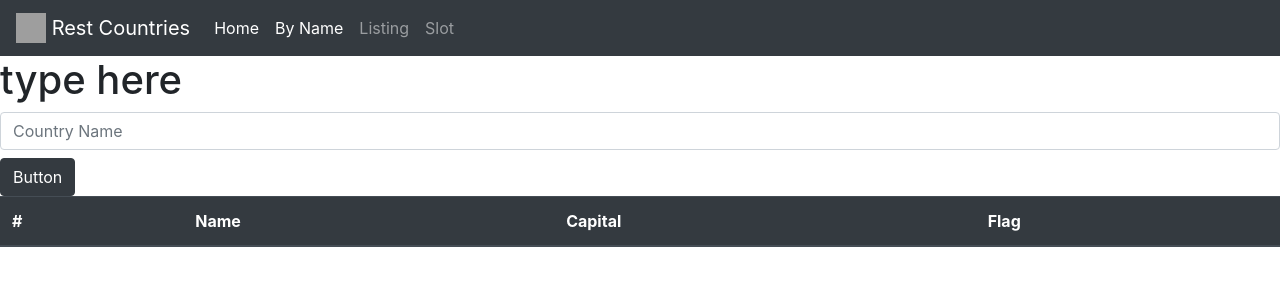
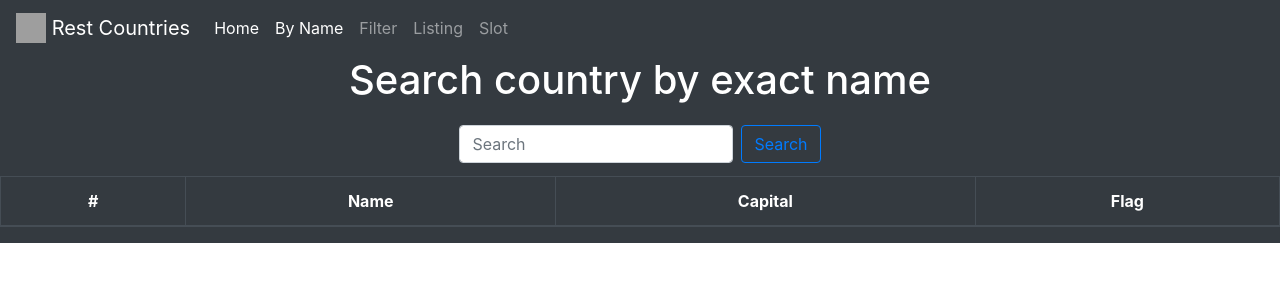
Before and after one commit to aggads/rest-countries-React-NodeJs, a React (Create React App) app: page /byName in a window 1280 px wide. Shown: the top 300 px of the page. Built offline with nearby package versions, Linux system fonts and the light colour scheme; grey boxes are pictures that could not be loaded.

Commit message:
Filter by name, search by name, listing

```diff
--- a/src/components/countriesList/CountriesList.css
+++ b/src/components/countriesList/CountriesList.css
@@ -7,3 +7,7 @@
     flex-flow: row wrap;
     align-items: center;
 }
+
+.listing {
+    background-color: #343a40!important;
+}
--- a/src/components/countriesList/CountriesList.js
+++ b/src/components/countriesList/CountriesList.js
@@ -25,7 +25,6 @@ export default class CountriesList extends Component {
       .then(res => {
         const countries = res.data;
         this.setState({ countries });
-        console.log('data', res.data);
       })
       .catch (error => {
         alert(error.response.data.message)
@@ -37,8 +36,6 @@ export default class CountriesList extends Component {
     axios.get(`${apiUrl.API_URL}/all`)
       .then(res => {
         this.setState({ countries : res.data});
-        console.log('data', res.data);
-
       })
   }
 
--- /dev/null
+++ b/src/components/countryFilter/CountryFilter.js
@@ -0,0 +1,104 @@
+import React, { Component } from 'react';
+import Table from 'react-bootstrap/Table';
+import axios from 'axios';
+import './CountryFilter.module.css'
+import { Form, FormControl, Button } from 'react-bootstrap';
+import apiUrl from './../../constants/constants';
+
+export default class CountryFilter extends Component {
+  constructor(props) {
+    super(props);
+
+    this.state = {
+      countries : [],
+      country: [],
+      filterName: ''
+    };
+    this.handleChange = this.handleChange.bind(this);
+  }
+
+  handleChange = (e) => {
+    this.setState({
+      filterName: e.target.value
+    })
+  }
+
+  handleSubmit = () =>{
+    var list = this.state.countries;
+    if(this.state.filterName === ''){
+      this.setState({country : ''});
+    }else{
+      list.filter((item) =>{
+        if(item.name.includes(this.state.filterName)){
+          this.setState({country: item})
+        }
+      })
+    }
+  }
+
+  getAllList = () =>{
+    axios.get(`${apiUrl.API_URL}/all`)
+    .then(res => {
+      this.setState({ countries : res.data});
+    })
+  }
+
+  componentDidMount() {
+    this.getAllList();
+  }
+
+  render() {
+
+    const items = this.state.countries.map((item, index) =>
+      <tr key={index}>
+        <td>{index}</td>
+        <td >{item.name}</td>
+        <td >{item.capital}</td>
+        <td >
+          <img className="flag-img" src={item.flag} alt="flag" style={{width: '5rem'}}/>
+        </td>
+      </tr>
+    );
+
+    const Results = () => (
+      <tr >
+        <td ></td>
+        <td >{this.state.country.name}</td>
+        <td >{this.state.country.capital}</td>
+        <td >
+          <img className="flag-img" src={this.state.country.flag} alt="flag" style={{width: '5rem'}}/>
+        </td>
+      </tr>
+    )
+
+    return (
+      <div className='listing'>
+      <h1 className="title"> Filter country by name</h1>
+        <div className="searchBar">
+          <Form inline>
+            <FormControl type="text" placeholder="Search by name" className="mr-sm-2"
+            onKeyPress={(e) => { e.key === 'Enter' && e.preventDefault(); }}
+            value={this.state.filterName}
+            onChange={this.handleChange}/>
+            <Button variant="outline-primary" onClick={this.handleSubmit} >Filter</Button>
+          </Form>
+        </div>
+      <Table striped bordered hover variant="dark">
+          <thead>
+            <tr>
+              <th scope="col">#</th>
+              <th scope="col">Name</th>
+              <th scope="col">Capital</th>
+              <th scope="col">Flag</th>
+            </tr>
+          </thead>
+        <tbody>
+        {this.state.country.name ?
+          <Results />
+          : items}
+        </tbody>
+      </Table>
+      </div>
+    )
+  }
+}
--- /dev/null
+++ b/src/components/countryFilter/CountryFilter.module.css
@@ -0,0 +1 @@
+.CountryFilter {}
--- a/src/components/countryName/CountryName.js
+++ b/src/components/countryName/CountryName.js
@@ -1,7 +1,8 @@
-import React, { Component } from 'react'
-// import styles from './countryName.module.css';
+import React, { Component } from 'react';
+import './countryName.css';
 import axios from 'axios';
 import apiUrl from './../../constants/constants';
+import { Form, FormControl, Button, Table } from 'react-bootstrap';
 
 
 export default class CountryName extends Component {
@@ -19,47 +20,42 @@ export default class CountryName extends Component {
     this.setState({inputValue: e.target.value});
   }
 
-  handleSubmit  = () =>{
-    console.log(this.state.inputValue);
-    axios.get(`${apiUrl.API_URL}/name/${this.state.inputValue}?fullText=true`)
+  handleSubmit = () =>{
+    axios.get(`${apiUrl.API_URL}/name/${this.state.inputValue}`)
       .then(res => {
-        // var value = res.data;
-        this.setState({ country : res.data });
-        console.log('data', res.data);
+        var value = res.data;
+        if(!value.includes('<!doctype html>')){
+          value.filter((item) =>{
+            if(item.name.toLocaleLowerCase() === this.state.inputValue.toLocaleLowerCase()){
+              this.setState({ country : item });
+            }
+          })
+        }
       })
   }
 
-
   render() {
 
-    const items = this.state.country.map((country, index) =>
-    <tr key={index}>
-      <td ></td>
-      <td >{country.name}</td>
-      <td >{country.capital}</td>
-      <td >
-        <img className="flag-img" src={country.flag} alt="flag" style={{width: '5rem'}}/>
-      </td>
-    </tr>
-  );
+    const Results = () => (
+      <tr >
+        <td ></td>
+        <td >{this.state.country.name}</td>
+        <td >{this.state.country.capital}</td>
+        <td >
+          <img className="flag-img" src={this.state.country.flag} alt="flag" style={{width: '5rem'}}/>
+        </td>
+      </tr>
+    )
 
     return (
-      <div>
-        <h1> type here</h1>
-      <input
-        onChange={this.handleChange}
-        type="text"
-        className="form-control mb-2 mr-sm-2"
-        placeholder="Country Name" />
-
-        <button className="btn btn-dark" type="button"
-          onClick={this.handleSubmit}
-        >Button</button>
-
-        <br />
-
+      <div className='countryName'>
+        <h1 className="title"> Search country by exact name</h1>
+        <Form inline>
+          <FormControl type="text" onKeyPress={(e) => { e.key === 'Enter' && e.preventDefault(); }} onChange={this.handleChange} placeholder="Search" className="mr-sm-2" />
+          <Button variant="outline-primary" onClick={this.handleSubmit} >Search</Button>
+        </Form>
         <div className="table-responsive">
-        <table className="table table-dark">
+        <Table striped bordered hover variant="dark">
           <thead>
             <tr>
               <th scope="col">#</th>
@@ -69,9 +65,11 @@ export default class CountryName extends Component {
             </tr>
           </thead>
           <tbody>
-             {items}
+            {
+              this.state.country.name ? <Results /> : null
+            }
           </tbody>
-        </table>
+        </Table>
         </div>
       </div>
     )
--- /dev/null
+++ b/src/components/countryName/countryName.css
@@ -0,0 +1,17 @@
+.countryName {
+    background-color: #343a40!important;
+}
+
+.title {
+    color: #fff;
+    text-align: center;
+}
+
+.form-inline{
+    padding: 1%;
+    text-align: center;
+}
+
+td, tr{
+    text-align: center;
+}
--- a/src/components/countryName/countryName.module.css
+++ /dev/null
@@ -1 +0,0 @@
-.countryName {}
--- a/src/components/landing/Landing.css
+++ b/src/components/landing/Landing.css
@@ -1 +1,6 @@
 .landing {}
+
+
+.questionList {
+    list-style-type: none;
+ }
--- a/src/components/landing/Landing.js
+++ b/src/components/landing/Landing.js
@@ -1,10 +1,28 @@
-import React, { Component } from 'react'
+import React, { Component } from 'react';
+import './Landing.css'
 
 export default class Landing extends Component {
   render() {
     return (
       <div>
-        Welcome To Rest countries
+        <h1>Welcome To Rest countries</h1>
+        <br />
+        <p>Here is where you will find the different exercices</p>
+        <br />
+        <ul className="questionList">
+          <li className="listItem">
+            Question 1 ={">"} Section : By Name
+          </li>
+          <li className="listItem">
+            Question 2 ={">"} Section : Listing
+          </li>
+          <li className="listItem">
+            Question 3 ={">"} Section : Filter
+          </li>
+          <li className="listItem">
+          Question 4 ={">"} Section : Slot
+        </li>
+        </ul>
       </div>
     )
   }
--- a/src/components/navbar/NaviBar.js
+++ b/src/components/navbar/NaviBar.js
@@ -20,6 +20,7 @@ class NaviBar extends Component {
       <Nav className="mr-auto">
         <Nav.Link as={NavLink} to="/"> Home</Nav.Link>
         <Nav.Link as={NavLink} to="/byName">By Name</Nav.Link>
+        <Nav.Link as={NavLink} to="/filter">Filter</Nav.Link>
         <Nav.Link as={NavLink} to="/listing">Listing</Nav.Link>
         <Nav.Link as={NavLink} to="/slot">Slot</Nav.Link>
       </Nav>
--- a/src/routing.js
+++ b/src/routing.js
@@ -9,6 +9,7 @@ import { createStore } from 'redux';
 import { Provider } from 'react-redux';
 import reducer from './reducers';
 import CountryName from './components/countryName/CountryName';
+import CountryFilter from './components/countryFilter/CountryFilter';
 
 const store = createStore(reducer)
 
@@ -21,6 +22,7 @@ export const makeRouting = () => {
         <div>
           <Route path="/" component={App} exact/>
           <Route path="/byName" component={CountryName} />
+          <Route path="/filter" component={CountryFilter} />
           <Route path="/listing" component={CountriesList} />
           <Route path="/slot" component={Slot} />
         </div>
```
Also changed, not shown: 1 other file (tests, documents, lock files or other folders).
